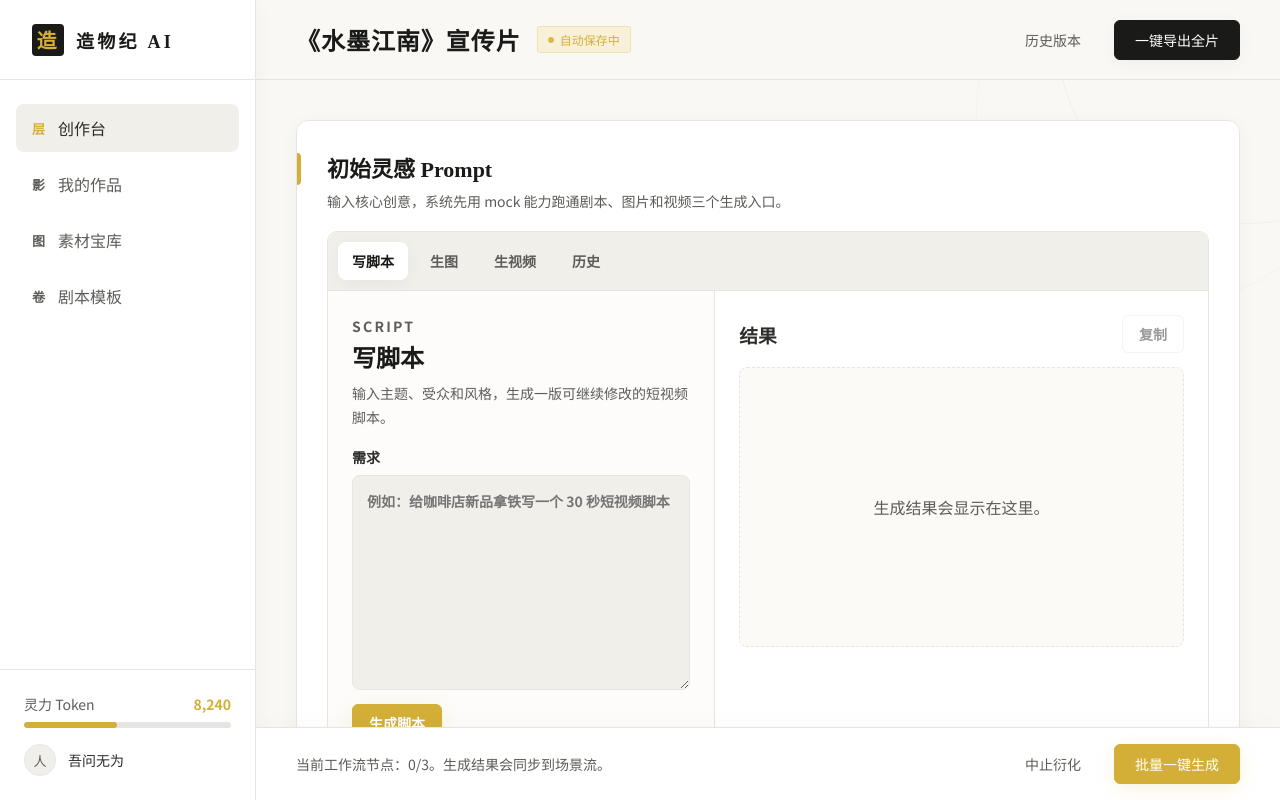
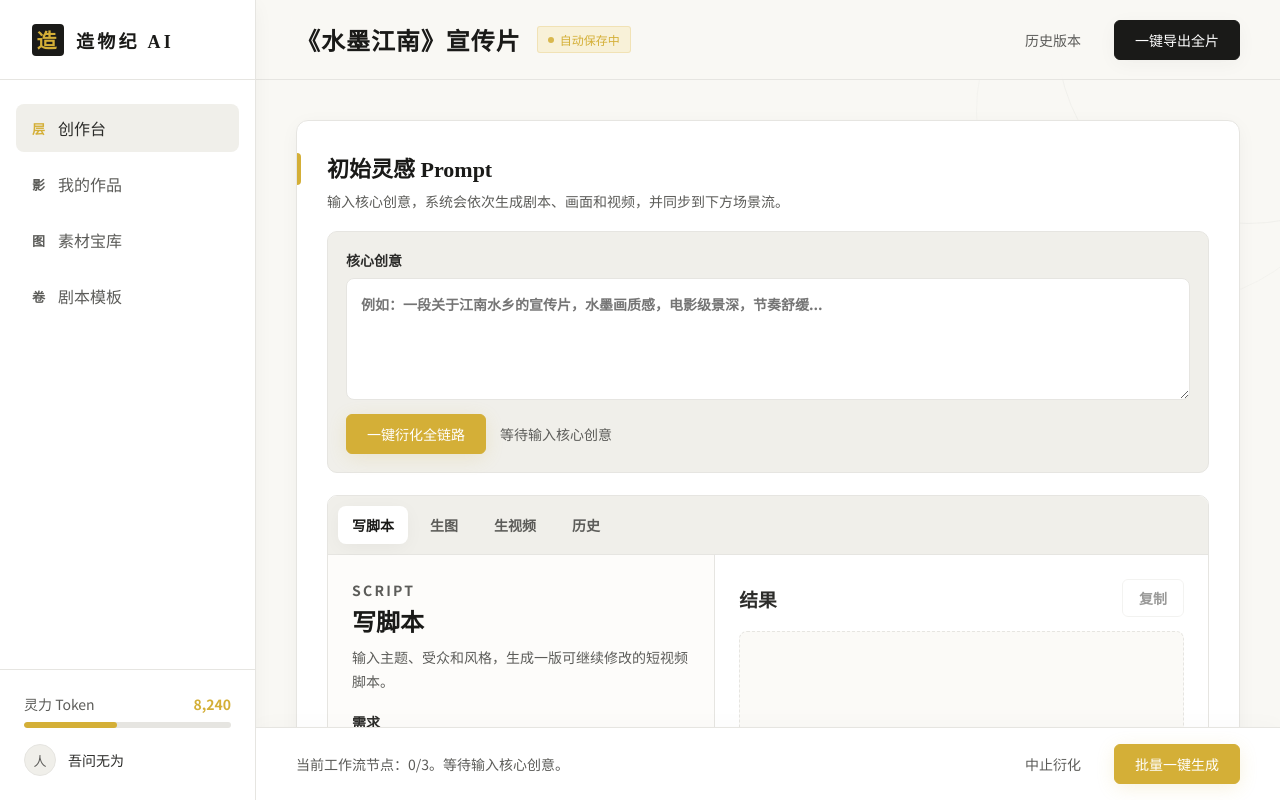
Before and after one commit to yingzheng1515/ai-creation, a Next.js app: page / in a window 1280 px wide. Built offline with nearby package versions, Linux system fonts and the light colour scheme.

Commit message:
feat: add one-click generation pipeline

```diff
--- a/src/app/globals.css
+++ b/src/app/globals.css
@@ -374,6 +374,45 @@ p {
   margin-bottom: 20px;
   color: var(--ink-500);
   font-size: 14px;
+}
+
+.pipeline-panel {
+  display: grid;
+  gap: 14px;
+  margin-bottom: 22px;
+  padding: 18px;
+  border: 1px solid var(--ink-100);
+  border-radius: 10px;
+  background: var(--rice-dark);
+}
+
+.pipeline-field {
+  display: grid;
+  gap: 8px;
+  color: var(--ink-800);
+  font-size: 14px;
+  font-weight: 600;
+}
+
+.pipeline-field textarea {
+  min-height: 104px;
+  background: #ffffff;
+}
+
+.pipeline-actions {
+  display: flex;
+  align-items: center;
+  gap: 14px;
+}
+
+.pipeline-status {
+  color: var(--ink-500);
+  font-size: 14px;
+}
+
+.error-text {
+  color: var(--cinnabar);
+  font-weight: 700;
 }
 
 .workspace {
--- a/src/components/WorkflowShell.tsx
+++ b/src/components/WorkflowShell.tsx
@@ -1,20 +1,84 @@
 "use client";
 
 import { useEffect, useState } from "react";
-import { getHistory } from "@/lib/history";
-import type { HistoryEntry } from "@/types/generation";
+import { addHistoryEntry, getHistory } from "@/lib/history";
+import type { GenerationResult, HistoryEntry, ImageResult, ScriptResult, VideoResult } from "@/types/generation";
 import { ToolTabs } from "./ToolTabs";
 import { WorkflowScenes } from "./WorkflowScenes";
+
+type PipelineStatus = "idle" | "script" | "image" | "video" | "done" | "error";
+
+async function postGeneration<T extends GenerationResult>(url: string, body: Record<string, string>): Promise<T> {
+  const response = await fetch(url, {
+    method: "POST",
+    headers: { "content-type": "application/json" },
+    body: JSON.stringify(body),
+  });
+  const payload = await response.json();
+
+  if (!response.ok) {
+    throw new Error(payload.error ?? "生成失败。");
+  }
+
+  return payload;
+}
 
 export function WorkflowShell() {
   const [historyVersion, setHistoryVersion] = useState(0);
   const [entries, setEntries] = useState<HistoryEntry[]>([]);
+  const [pipelinePrompt, setPipelinePrompt] = useState("");
+  const [pipelineStatus, setPipelineStatus] = useState<PipelineStatus>("idle");
+  const [pipelineError, setPipelineError] = useState("");
 
   useEffect(() => {
     setEntries(getHistory());
   }, [historyVersion]);
 
   const refreshWorkflow = () => setHistoryVersion((version) => version + 1);
+
+  async function runPipeline() {
+    const prompt = pipelinePrompt.trim();
+    if (!prompt) {
+      setPipelineStatus("error");
+      setPipelineError("请输入核心创意。");
+      return;
+    }
+
+    setPipelineError("");
+
+    try {
+      setPipelineStatus("script");
+      const script = await postGeneration<ScriptResult>("/api/generate/script", { requirement: prompt });
+      addHistoryEntry({ type: "script", input: prompt, result: script });
+      refreshWorkflow();
+
+      setPipelineStatus("image");
+      const image = await postGeneration<ImageResult>("/api/generate/image", { prompt: script.content });
+      addHistoryEntry({ type: "image", input: script.content, result: image });
+      refreshWorkflow();
+
+      setPipelineStatus("video");
+      const video = await postGeneration<VideoResult>("/api/generate/video", { prompt: script.content });
+      addHistoryEntry({ type: "video", input: script.content, result: video });
+      refreshWorkflow();
+
+      setPipelineStatus("done");
+    } catch (caught) {
+      setPipelineStatus("error");
+      setPipelineError(caught instanceof Error ? caught.message : "全链路生成失败。");
+    }
+  }
+
+  const isPipelineRunning = pipelineStatus === "script" || pipelineStatus === "image" || pipelineStatus === "video";
+
+  const pipelineStatusText: Record<PipelineStatus, string> = {
+    idle: "等待输入核心创意",
+    script: "正在衍化剧本",
+    image: "正在生成画面",
+    video: "正在合成视频",
+    done: "全链路完成",
+    error: pipelineError || "全链路生成失败",
+  };
 
   return (
     <div className="app-frame">
@@ -81,7 +145,26 @@ export function WorkflowShell() {
             <div className="gold-rule" />
             <div className="prompt-copy">
               <h2>初始灵感 Prompt</h2>
-              <p>输入核心创意，系统先用 mock 能力跑通剧本、图片和视频三个生成入口。</p>
+              <p>输入核心创意，系统会依次生成剧本、画面和视频，并同步到下方场景流。</p>
+            </div>
+            <div className="pipeline-panel">
+              <label className="pipeline-field">
+                <span>核心创意</span>
+                <textarea
+                  value={pipelinePrompt}
+                  onChange={(event) => setPipelinePrompt(event.target.value)}
+                  placeholder="例如：一段关于江南水乡的宣传片，水墨画质感，电影级景深，节奏舒缓..."
+                  rows={4}
+                />
+              </label>
+              <div className="pipeline-actions">
+                <button className="gold-button" type="button" onClick={runPipeline} disabled={isPipelineRunning}>
+                  {isPipelineRunning ? "衍化中..." : "一键衍化全链路"}
+                </button>
+                <span className={pipelineStatus === "error" ? "pipeline-status error-text" : "pipeline-status"}>
+                  {pipelineStatusText[pipelineStatus]}
+                </span>
+              </div>
             </div>
             <ToolTabs onHistoryChange={refreshWorkflow} />
           </section>
@@ -90,10 +173,12 @@ export function WorkflowShell() {
         </div>
 
         <footer className="bottom-bar">
-          <span>当前工作流节点：{entries.length > 0 ? Math.min(entries.length, 3) : 0}/3。生成结果会同步到场景流。</span>
+          <span>当前工作流节点：{entries.length > 0 ? Math.min(entries.length, 3) : 0}/3。{pipelineStatusText[pipelineStatus]}。</span>
           <div>
             <button className="ghost-button" type="button">中止衍化</button>
-            <button className="gold-button" type="button">批量一键生成</button>
+            <button className="gold-button" type="button" onClick={runPipeline} disabled={isPipelineRunning}>
+              批量一键生成
+            </button>
           </div>
         </footer>
       </main>
```
Also changed, not shown: 1 other file (tests, documents, lock files or other folders).
